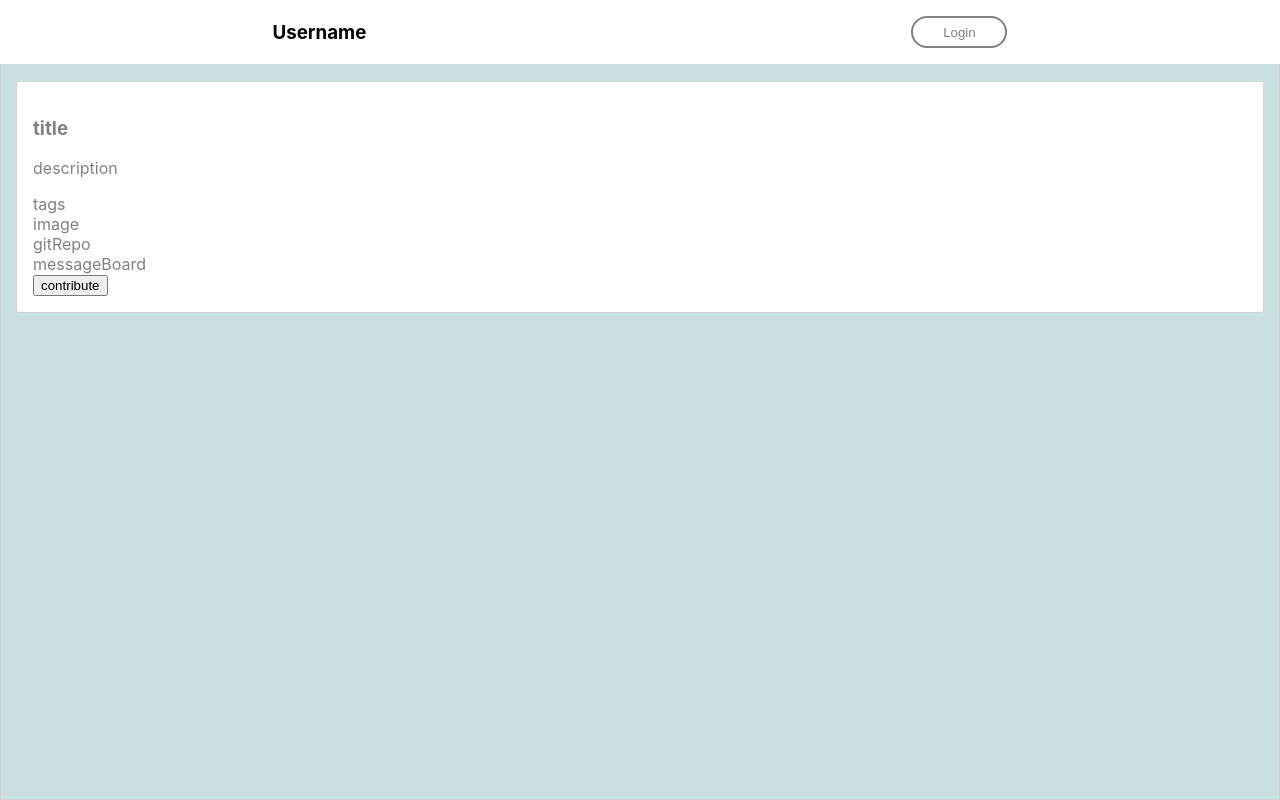
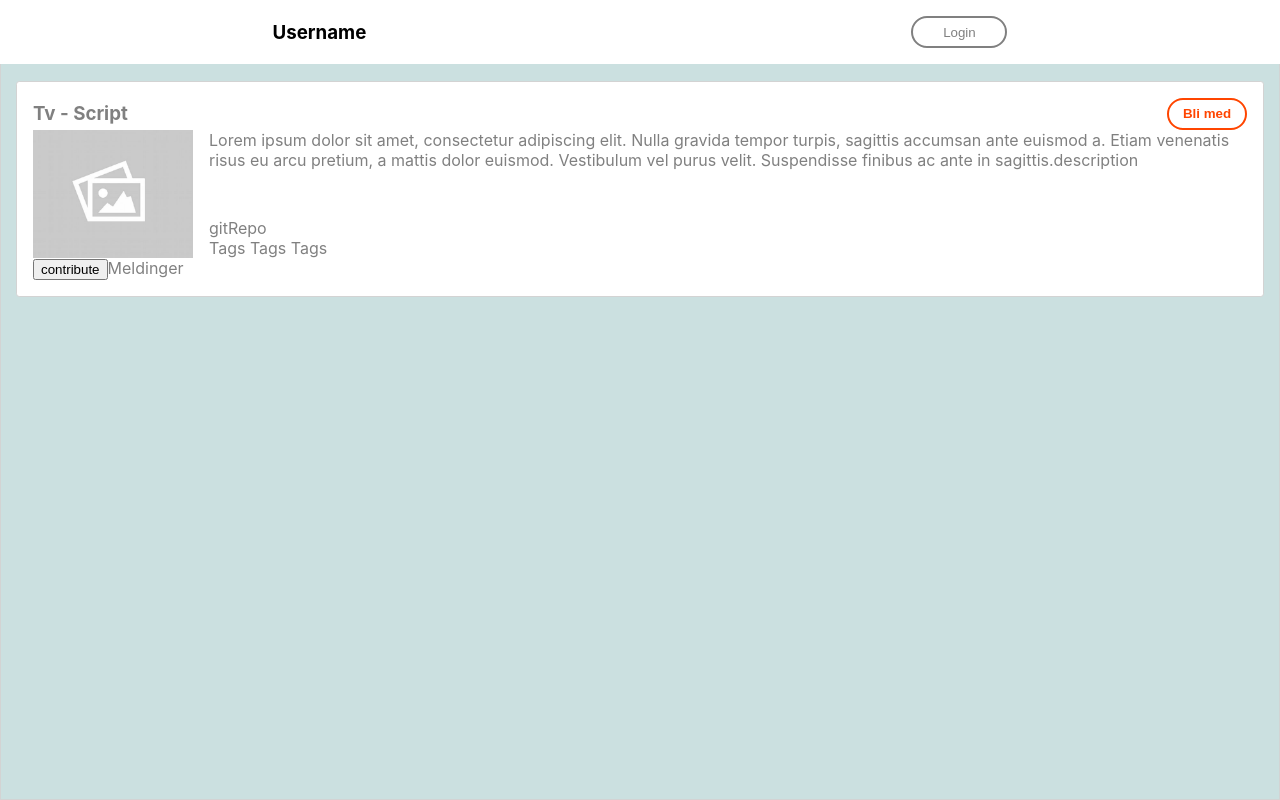
Before and after one commit to Vilgeir/Lagalt-Frontend, a React (Create React App) app: page / in a window 1280 px wide. Built offline with nearby package versions, Linux system fonts and the light colour scheme.

Commit message:
added pop-up for detailed view

```diff
--- /dev/null
+++ b/src/components/detailed-item/DetailedItem.css
@@ -0,0 +1,65 @@
+#main-container {
+	-webkit-box-sizing: border-box; /* Safari/Chrome, other WebKit */
+	-moz-box-sizing: border-box; /* Firefox, other Gecko */
+	box-sizing: border-box; /* Opera/IE 8+ */
+	position: fixed;
+	left: 0;
+	top: 0;
+	background-color: rgb(0, 0, 0, 0.6);
+	width: 100%;
+	height: 100%;
+	padding: 2rem;
+	display: flex;
+	justify-content: center;
+	align-items: center;
+}
+
+#view-container {
+	position: relative;
+	background-color: white;
+	width: 100%;
+	height: 100%;
+	max-width: 40rem;
+	border-radius: 0.2rem;
+	border: 1px solid lightgrey;
+	padding: 1rem;
+}
+
+#close-button {
+	position: absolute;
+	right: 1rem;
+	cursor: pointer;
+	border: 1px solid orangered;
+	color: orangered;
+	border-radius: 0.2rem;
+	font-size: large;
+	transition: 0.2s;
+}
+
+#close-button:hover {
+	background-color: orangered;
+	color: white;
+}
+
+#tag-container {
+	display: flex;
+}
+
+.tag-box {
+	padding: 0.2rem;
+	padding-left: 0.5rem;
+	padding-right: 0.5rem;
+	font-size: smaller;
+	font-weight: 600;
+	background-color: orangered;
+	color: white;
+	margin-right: 0.4rem;
+	border-radius: 0.2rem;
+	border: 1px solid brown;
+}
+
+#message-input {
+	width: 100%;
+	height: 2rem;
+	border-radius: 0.2rem;
+}
--- /dev/null
+++ b/src/components/detailed-item/DetailedItem.jsx
@@ -0,0 +1,36 @@
+import "./DetailedItem.css"
+
+const DetailedItem = (prop) => {
+	return (
+		<>
+			<main id="main-container">
+				<div id="view-container">
+					<button id="close-button" onClick={prop.handleClose}>
+						X
+					</button>
+					<div id="">
+						<h1>{prop.title}</h1>
+						<p id="project-summary">{prop.description}</p>
+						<h3>Tags</h3>
+						<div id="tag-container">
+							<div className="tag-box">Film</div>
+							<div className="tag-box">Spill</div>
+							<div className="tag-box">TV</div>
+							<div className="tag-box">Håndverk</div>
+						</div>
+						<h3>Git repo</h3>
+						<h3>Forum</h3>
+						<h3>Chat</h3>
+						<input
+							id="message-input"
+							type="text"
+							placeholder="Skriv en meldig"
+						></input>
+					</div>
+				</div>
+			</main>
+		</>
+	)
+}
+
+export default DetailedItem
--- a/src/components/project-item/ProjectItem.jsx
+++ b/src/components/project-item/ProjectItem.jsx
@@ -1,19 +1,28 @@
 import React from "react"
 import "./project-item.css"
 
-const ProjectItem = () => {
+const ProjectItem = (prop) => {
 	return (
 		<>
-			<main className="project-item-container">
-				<h3 className="projectTitle">title</h3>
-				<p className="description">description</p>
-				<span className=""> tags </span>
-				<div className="">image</div>
+			<main id="project-item-container">
+				<header id="item-header">
+					<h3 id="project-title">{prop.title}</h3>
+					<button id="join-button">Bli med</button>
+				</header>
+				<div id="item-body" onClick={prop.handleOpen}>
+					<img id="item-img" src="/images/no-image.jpg"></img>
+					<div id="description">
+						<span>{prop.description}</span>
 
-				<div className="">gitRepo</div>
-				<div className="">messageBoard</div>
+						<div id="tags">
+							<span className="">gitRepo</span>
+							<span className="">Tags Tags Tags</span>
+						</div>
+					</div>
+				</div>
 				<div className="">
 					<button>contribute</button>
+					<span className="">Meldinger</span>
 				</div>
 			</main>
 		</>
--- a/src/components/project-item/project-item.css
+++ b/src/components/project-item/project-item.css
@@ -1,10 +1,55 @@
-.project-item-container {
+#project-item-container {
 	background-color: white;
 	color: gray;
 	width: 100%;
-
 	margin-bottom: 1rem;
 	border-radius: 0.2rem;
 	border: 1px solid lightgrey;
 	padding: 1rem;
 }
+
+h3 {
+	margin: 0;
+}
+
+#join-button {
+	width: 5rem;
+	padding: 0.4rem;
+	border-radius: 2rem;
+	border: 2px solid orangered;
+	color: orangered;
+	font-weight: 600;
+	background-color: transparent;
+}
+
+#item-header {
+	display: flex;
+	align-items: center;
+	justify-content: space-between;
+}
+
+#item-body {
+	display: flex;
+	cursor: pointer;
+}
+
+#item-img {
+	display: block;
+	max-height: 8rem;
+	max-width: 10rem;
+	width: auto;
+	height: auto;
+	margin-right: 1rem;
+}
+
+#description {
+	display: flex;
+	flex-direction: column;
+	align-items: flex-start;
+	justify-content: space-between;
+}
+
+#tags {
+	display: flex;
+	flex-direction: column;
+}
--- a/src/components/project-list/ProjectList.jsx
+++ b/src/components/project-list/ProjectList.jsx
@@ -1,9 +1,24 @@
+import { useState } from "react"
+import DetailedItem from "../detailed-item/DetailedItem"
 import ProjectItem from "../project-item/ProjectItem"
 
+const data = {
+	title: "Tv - Script",
+	description:
+		"Lorem ipsum dolor sit amet, consectetur adipiscing elit. Nulla gravida tempor turpis, sagittis accumsan ante euismod a. Etiam venenatis risus eu arcu pretium, a mattis dolor euismod. Vestibulum vel purus velit. Suspendisse finibus ac ante in sagittis.description",
+}
+
 const ProjectList = () => {
+	const [isOpen, setIsOpen] = useState(false)
+
+	const toggleDetails = () => {
+		setIsOpen(!isOpen)
+	}
+
 	return (
 		<>
-			<ProjectItem />
+			{isOpen && <DetailedItem handleClose={toggleDetails} {...data} />}
+			<ProjectItem handleOpen={toggleDetails} {...data} />
 		</>
 	)
 }
```
Also changed, not shown: public/images/no-image.jpg (added).
